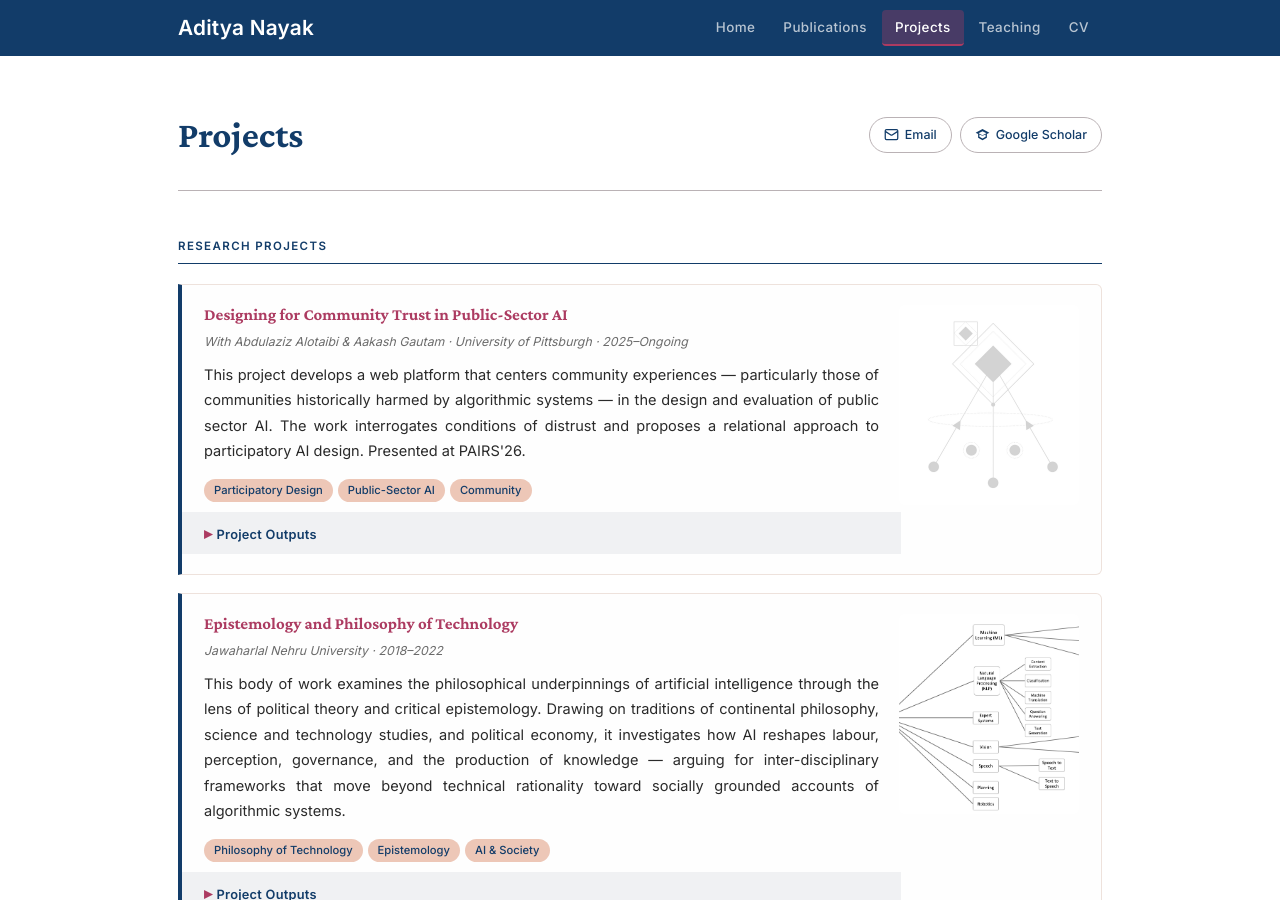
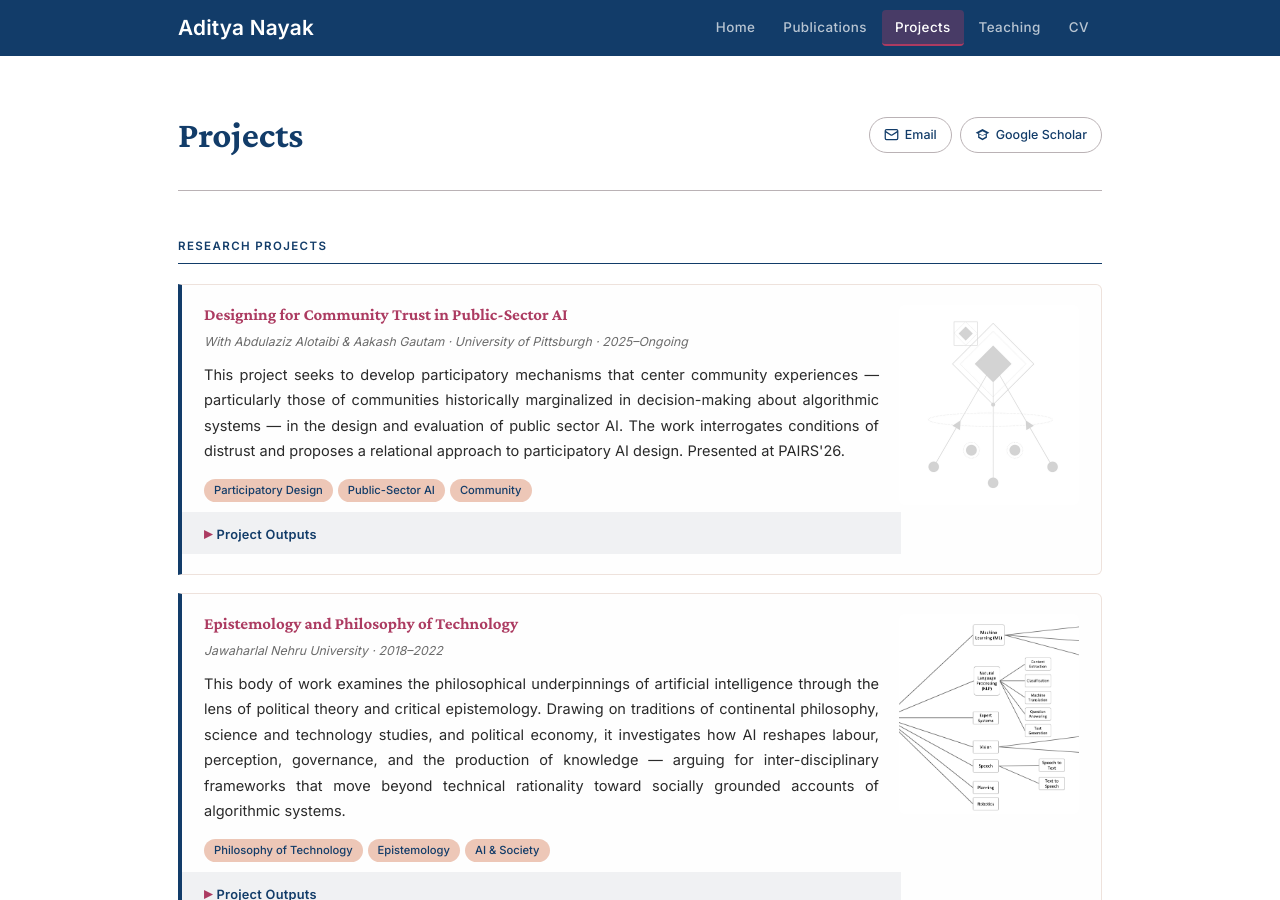
Before and after one commit to adityanayak-info/adityanayak-info.github.io, a Jekyll site: the page built from projects.md, in a window 1280 px wide and 900 px high. Built offline with Jekyll 4.4.1, drawn with Linux system fonts in a browser that asks for light colours.

Commit message:
Update projects.md

```diff
--- a/projects.md
+++ b/projects.md
@@ -25,7 +25,7 @@
   <div class="project-card-body">
     <h3><a href="https://scholar.google.com/citations?user=2aDc8HAAAAAJ&hl=en" class="project-card-link" target="_blank" rel="noopener">Designing for Community Trust in Public-Sector AI</a></h3>
     <p class="project-meta">With Abdulaziz Alotaibi & Aakash Gautam · University of Pittsburgh · 2025–Ongoing</p>
-    <p>This project develops a web platform that centers community experiences — particularly those of communities historically harmed by algorithmic systems — in the design and evaluation of public sector AI. The work interrogates conditions of distrust and proposes a relational approach to participatory AI design. Presented at PAIRS'26.</p>
+    <p>This project seeks to develop participatory mechanisms that center community experiences — particularly those of communities historically marginalized in decision-making about algorithmic systems — in the design and evaluation of public sector AI. The work interrogates conditions of distrust and proposes a relational approach to participatory AI design. Presented at PAIRS'26.</p>
     <span class="project-tag">Participatory Design</span><span class="project-tag">Public-Sector AI</span><span class="project-tag">Community</span>
     <details class="project-outputs">
       <summary>Project Outputs</summary>
```
